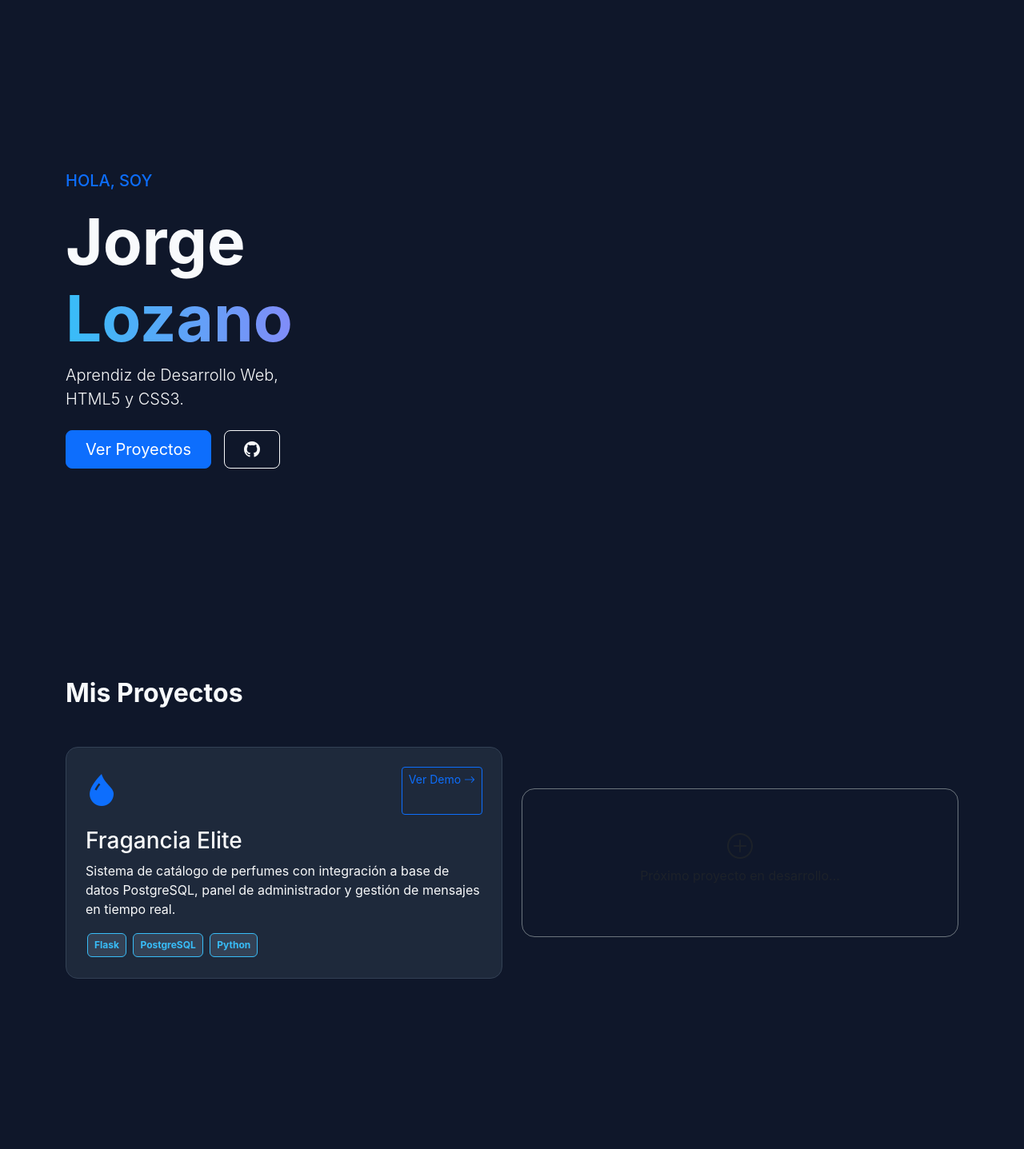
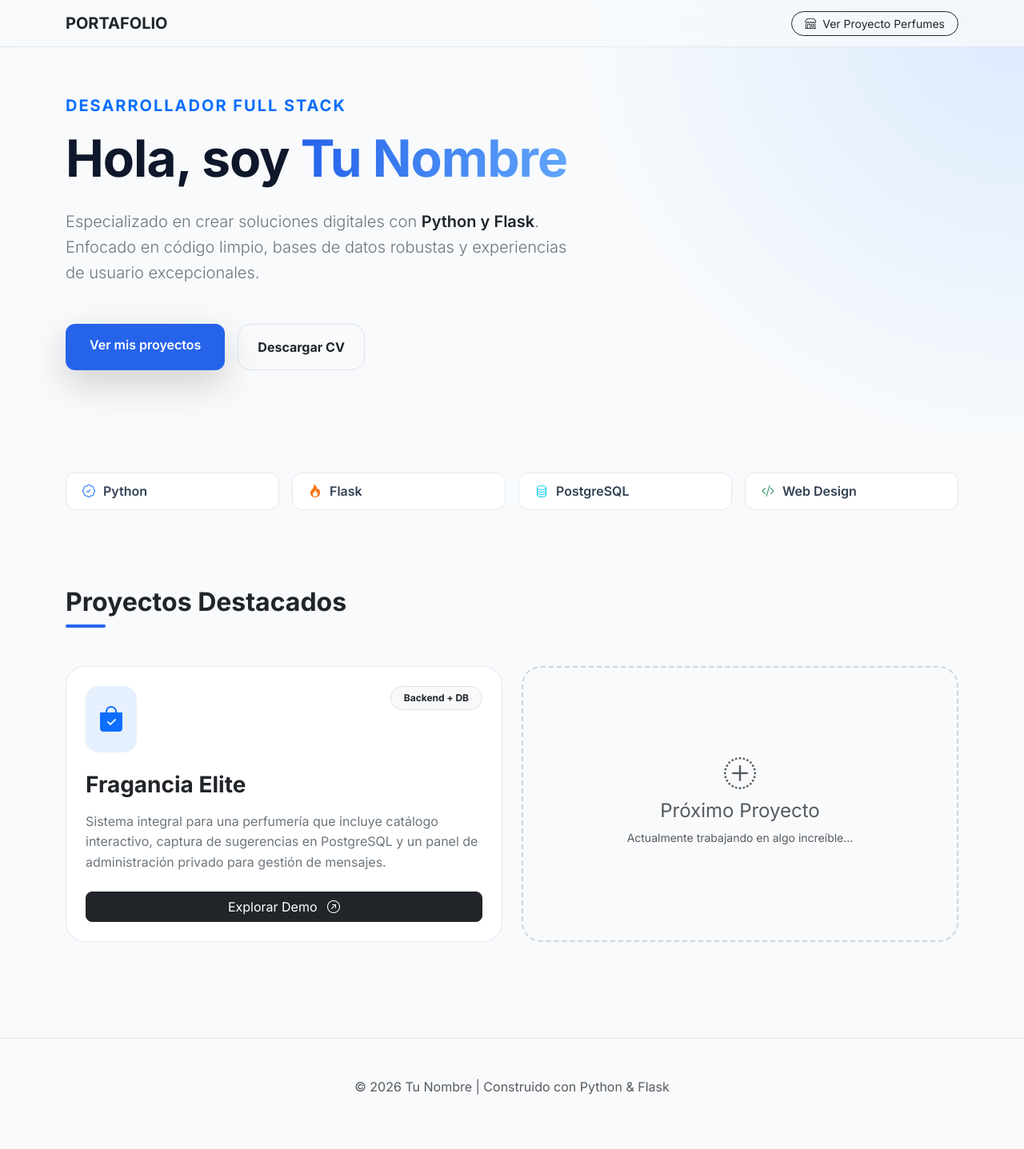
Before and after one commit to isaaclozano89/perfumeria, a Flask app: page / in a window 1280 px wide. Shown: the whole page at 80% size. Before the commit the page ends 1224 px from the top, so only its background shows below. Run offline with Flask 3, Linux system fonts and the light colour scheme; some libraries are stand-ins or nearby versions.

Commit message:
Update perfil.html

```diff
--- a/templates/perfil.html
+++ b/templates/perfil.html
@@ -3,60 +3,193 @@
 <head>
     <meta charset="UTF-8">
     <meta name="viewport" content="width=device-width, initial-scale=1.0">
-    <title>Jorge Isaac Lozano Espinoza | Desarrollador Web</title>
+    <title>Portafolio Profesional | Desarrollador Web</title>
     <link href="https://cdn.jsdelivr.net/npm/bootstrap@5.3.0/dist/css/bootstrap.min.css" rel="stylesheet">
     <link rel="stylesheet" href="https://cdn.jsdelivr.net/npm/bootstrap-icons@1.10.5/font/bootstrap-icons.css">
+    <link href="https://fonts.googleapis.com/css2?family=Inter:wght@300;400;600;700&display=swap" rel="stylesheet">
+
     <style>
-        body { font-family: 'Inter', sans-serif; background-color: #0f172a; color: #f8fafc; }
-        .hero-section { height: 100vh; display: flex; align-items: center; }
-        .text-gradient { background: linear-gradient(90deg, #38bdf8, #818cf8); -webkit-background-clip: text; -webkit-text-fill-color: transparent; }
-        .card-project { background: #1e293b; border: 1px solid #334155; transition: 0.3s; border-radius: 15px; }
-        .card-project:hover { transform: translateY(-10px); border-color: #38bdf8; }
-        .badge-skill { background: #334155; color: #38bdf8; border: 1px solid #38bdf8; margin: 2px; }
+        :root {
+            --primary: #2563eb;    /* Azul LinkedIn */
+            --dark: #0f172a;       /* Negro Azulado */
+            --text-main: #334155;  /* Gris oscuro para lectura */
+            --bg-light: #f8fafc;   /* Fondo gris seda */
+        }
+
+        body {
+            font-family: 'Inter', sans-serif;
+            background-color: var(--bg-light);
+            color: var(--text-main);
+            line-height: 1.6;
+        }
+
+        /* Navbar elegante */
+        .navbar {
+            background: rgba(248, 250, 252, 0.8);
+            backdrop-filter: blur(10px);
+            border-bottom: 1px solid #e2e8f0;
+        }
+
+        /* Sección Principal */
+        .hero-section {
+            padding: 120px 0 80px 0;
+            background: radial-gradient(circle at top right, #dbeafe, transparent 40%);
+        }
+
+        .nombre-titulo {
+            font-size: clamp(2.5rem, 8vw, 4rem); /* Elástico: se ajusta solo */
+            font-weight: 800;
+            color: var(--dark);
+            letter-spacing: -1px;
+            white-space: nowrap;
+        }
+
+        .text-gradient {
+            background: linear-gradient(90deg, var(--primary), #60a5fa);
+            -webkit-background-clip: text;
+            -webkit-text-fill-color: transparent;
+        }
+
+        /* Tarjetas de Proyectos */
+        .card-project {
+            background: white;
+            border: 1px solid #e2e8f0;
+            border-radius: 24px;
+            transition: all 0.4s cubic-bezier(0.4, 0, 0.2, 1);
+            overflow: hidden;
+        }
+
+        .card-project:hover {
+            transform: translateY(-10px);
+            shadow: 0 20px 25px -5px rgba(0, 0, 0, 0.1);
+            border-color: var(--primary);
+        }
+
+        /* Habilidades */
+        .skill-badge {
+            background: white;
+            border: 1px solid #e2e8f0;
+            padding: 10px 20px;
+            border-radius: 12px;
+            font-weight: 600;
+            display: flex;
+            align-items: center;
+            gap: 10px;
+            transition: 0.3s;
+        }
+
+        .skill-badge:hover {
+            border-color: var(--primary);
+            color: var(--primary);
+            background: #eff6ff;
+        }
+
+        .btn-primary {
+            background: var(--primary);
+            border: none;
+            padding: 14px 30px;
+            border-radius: 12px;
+            font-weight: 600;
+            transition: 0.3s;
+        }
+
+        .btn-primary:hover {
+            background: #1d4ed8;
+            transform: scale(1.02);
+        }
     </style>
 </head>
 <body>
 
-<div class="container hero-section">
-    <div class="row align-items-center">
-        <div class="col-md-7">
-            <h5 class="text-uppercase tracking-widest text-primary mb-3">Hola, soy</h5>
-            <h3 class="display-1 fw-bold">Jorge <span class="text-gradient">Lozano</span></h3>
-            <p class="lead text-light mb-4">Aprendiz de Desarrollo Web, HTML5 y CSS3.</p>
-            <div class="d-flex gap-3">
-                <a href="#proyectos" class="btn btn-primary btn-lg px-4">Ver Proyectos</a>
-                <a href="https://github.com/tu-usuario" class="btn btn-outline-light btn-lg px-4"><i class="bi bi-github"></i></a>
+<nav class="navbar navbar-expand-lg fixed-top">
+    <div class="container">
+        <a class="navbar-brand fw-bold text-dark" href="#">PORTAFOLIO</a>
+        <div class="ms-auto">
+            <a href="/perfumeria" class="btn btn-outline-dark btn-sm rounded-pill px-3">
+                <i class="bi bi-shop me-1"></i> Ver Proyecto Perfumes
+            </a>
+        </div>
+    </div>
+</nav>
+
+<header class="hero-section">
+    <div class="container">
+        <div class="row align-items-center">
+            <div class="col-lg-9">
+                <h5 class="text-primary fw-bold text-uppercase mb-3" style="letter-spacing: 2px;">Desarrollador Full Stack</h5>
+                <h1 class="nombre-titulo mb-4">Hola, soy <span class="text-gradient">Tu Nombre</span></h1>
+                <p class="lead mb-5 text-secondary" style="max-width: 650px; font-size: 1.25rem;">
+                    Especializado en crear soluciones digitales con <span class="text-dark fw-semibold">Python y Flask</span>.
+                    Enfocado en código limpio, bases de datos robustas y experiencias de usuario excepcionales.
+                </p>
+                <div class="d-flex gap-3">
+                    <a href="#proyectos" class="btn btn-primary shadow-lg">Ver mis proyectos</a>
+                    <a href="#" class="btn btn-white border px-4 py-3 rounded-4 fw-bold">Descargar CV</a>
+                </div>
             </div>
         </div>
     </div>
-</div>
+</header>
+
+<section class="container py-5">
+    <div class="row g-3">
+        <div class="col-6 col-md-3">
+            <div class="skill-badge"><i class="bi bi-patch-check text-primary"></i> Python</div>
+        </div>
+        <div class="col-6 col-md-3">
+            <div class="skill-badge"><i class="bi bi-fire text-orange" style="color: #f97316;"></i> Flask</div>
+        </div>
+        <div class="col-6 col-md-3">
+            <div class="skill-badge"><i class="bi bi-database text-info"></i> PostgreSQL</div>
+        </div>
+        <div class="col-6 col-md-3">
+            <div class="skill-badge"><i class="bi bi-code-slash text-success"></i> Web Design</div>
+        </div>
+    </div>
+</section>
 
 <section id="proyectos" class="container py-5">
-    <h2 class="mb-5 fw-bold">Mis Proyectos</h2>
+    <div class="mb-5">
+        <h2 class="fw-bold text-dark">Proyectos Destacados</h2>
+        <div style="width: 50px; height: 4px; background: var(--primary); border-radius: 2px;"></div>
+    </div>
+
     <div class="row">
-        <div class="col-md-6 mb-4">
+        <div class="col-lg-6 mb-4">
             <div class="card card-project h-100 p-4">
-                <div class="d-flex justify-content-between mb-3">
-                    <i class="bi bi-droplet-fill fs-1 text-primary"></i>
-                    <a href="/perfumeria" class="btn btn-sm btn-outline-primary">Ver Demo <i class="bi bi-arrow-right"></i></a>
+                <div class="d-flex justify-content-between align-items-start mb-4">
+                    <div class="bg-primary bg-opacity-10 p-3 rounded-4">
+                        <i class="bi bi-bag-check-fill text-primary fs-2"></i>
+                    </div>
+                    <span class="badge bg-light text-dark border rounded-pill px-3 py-2">Backend + DB</span>
                 </div>
-                <h3 class="text-light">Fragancia Elite</h3>
-                <p class="text-light">Sistema de catálogo de perfumes con integración a base de datos PostgreSQL, panel de administrador y gestión de mensajes en tiempo real.</p>
-                <div>
-                    <span class="badge badge-skill p-2">Flask</span>
-                    <span class="badge badge-skill p-2">PostgreSQL</span>
-                    <span class="badge badge-skill p-2">Python</span>
+                <h3 class="fw-bold mb-3">Fragancia Elite</h3>
+                <p class="text-secondary mb-4">
+                    Sistema integral para una perfumería que incluye catálogo interactivo,
+                    captura de sugerencias en PostgreSQL y un panel de administración privado para gestión de mensajes.
+                </p>
+                <div class="mt-auto">
+                    <a href="/perfumeria" class="btn btn-dark w-100 rounded-3">Explorar Demo <i class="bi bi-arrow-up-right-circle ms-2"></i></a>
                 </div>
             </div>
         </div>
-        <div class="col-md-6 mb-4 text-center d-flex align-items-center justify-content-center">
-            <div class="text-muted italic border p-5 rounded-4 border-secondary w-100">
-                <i class="bi bi-plus-circle fs-2"></i>
-                <p>Próximo proyecto en desarrollo...</p>
+
+        <div class="col-lg-6 mb-4">
+            <div class="card card-project h-100 p-4 border-dashed d-flex align-items-center justify-content-center text-center" style="border: 2px dashed #cbd5e1; background: transparent;">
+                <div>
+                    <i class="bi bi-plus-circle-dotted fs-1 text-muted mb-3"></i>
+                    <h4 class="text-muted">Próximo Proyecto</h4>
+                    <p class="text-muted small">Actualmente trabajando en algo increíble...</p>
+                </div>
             </div>
         </div>
     </div>
 </section>
 
+<footer class="py-5 text-center border-top mt-5">
+    <p class="text-muted">© 2026 Tu Nombre | Construido con Python & Flask</p>
+</footer>
+
+<script src="https://cdn.jsdelivr.net/npm/bootstrap@5.3.0/dist/js/bootstrap.bundle.min.js"></script>
 </body>
 </html>
```
